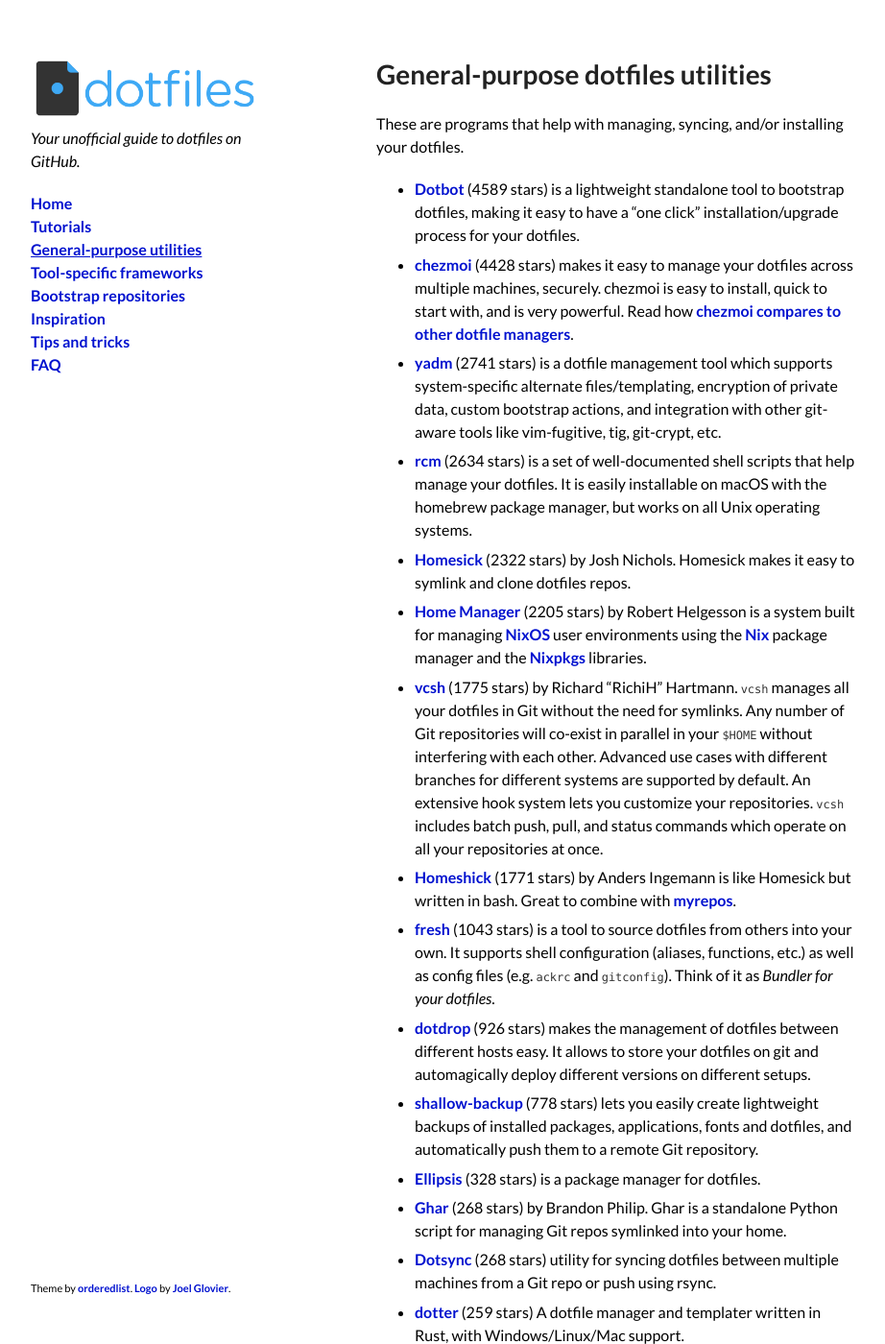
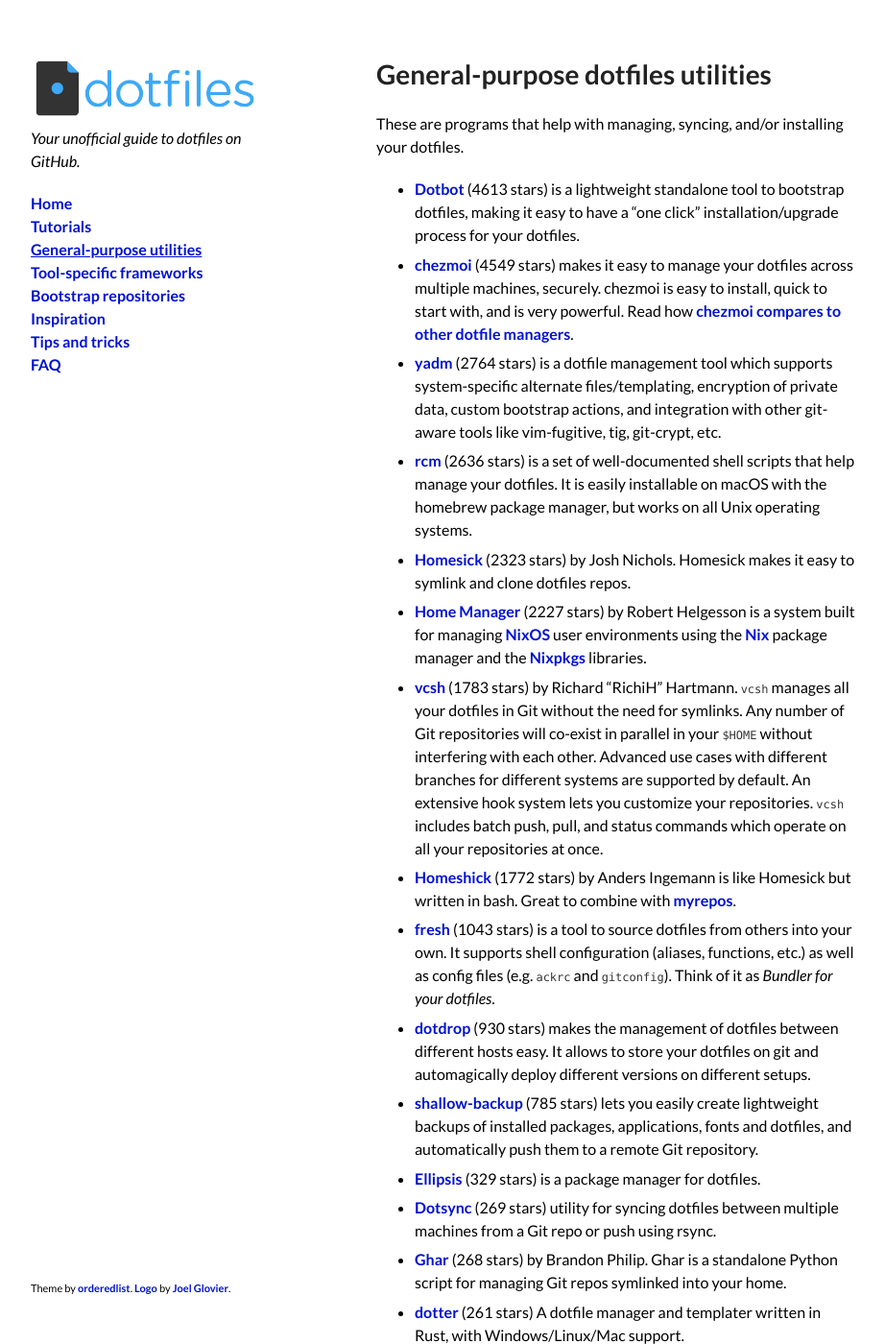
Before and after one commit to dotfiles/dotfiles.github.com, a Jekyll site: the page built from utilities.md, in a window 1280 px wide and 1400 px high. Shown: the whole window at 96% size, without its empty margins (178-1100 px from the left). Built offline with Jekyll 4.4.1, drawn with Linux system fonts in a browser that asks for light colours; comment, search, counter and statistics services are not loaded.

Commit message:
Update star counts

```diff
--- a/_data/utilities.yml
+++ b/_data/utilities.yml
@@ -7,14 +7,14 @@
 - forks: 11
   name: bashdot
   notes: is a minimalist dotfile management framework, written 100% in bash.
-  stars: 77
+  stars: 78
   url: https://github.com/bashdot/bashdot
-- forks: 240
+- forks: 247
   name: chezmoi
   notes: makes it easy to manage your dotfiles across multiple machines, securely.
     chezmoi is easy to install, quick to start with, and is very powerful. Read how
     [chezmoi compares to other dotfile managers](https://github.com/twpayne/chezmoi/blob/master/docs/COMPARISON.md).
-  stars: 4428
+  stars: 4549
   url: https://github.com/twpayne/chezmoi
 - forks: 3
   name: Bonclay
@@ -41,18 +41,18 @@
   notes: is a utility to manage your dotfiles, lightweight and simple.
   stars: 108
   url: https://github.com/justone/dfm
-- forks: 206
+- forks: 209
   name: Dotbot
   notes: is a lightweight standalone tool to bootstrap dotfiles, making it easy to
     have a "one click" installation/upgrade process for your dotfiles.
-  stars: 4589
+  stars: 4613
   url: https://github.com/anishathalye/dotbot
-- forks: 62
+- forks: 61
   name: dotdrop
   notes: makes the management of dotfiles between different hosts easy. It allows
     to store your dotfiles on git and automagically deploy different versions on different
     setups.
-  stars: 926
+  stars: 930
   url: https://github.com/deadc0de6/dotdrop
 - forks: 31
   name: dotfiler
@@ -94,7 +94,7 @@
   name: Dotsync
   notes: utility for syncing dotfiles between multiple machines from a Git repo or
     push using rsync.
-  stars: 268
+  stars: 269
   url: https://github.com/dotphiles/dotsync
 - forks: 13
   name: dotty
@@ -106,7 +106,7 @@
 - forks: 29
   name: Ellipsis
   notes: is a package manager for dotfiles.
-  stars: 328
+  stars: 329
   url: https://github.com/ellipsis/ellipsis
 - forks: 8
   name: exogenesis
@@ -139,14 +139,14 @@
     you. Homely also has a clever Automatic Cleanup feature and good tutorials.
   stars: 44
   url: https://github.com/phodge/homely
-- forks: 718
+- forks: 720
   name: Home Manager
   notes: by Robert Helgesson is a system built for managing [NixOS](https://nixos.org)
     user environments using the [Nix](https://nixos.org/nix/) package manager and
     the [Nixpkgs](https://nixos.org/nixpkgs/) libraries.
-  stars: 2205
+  stars: 2227
   url: https://github.com/rycee/home-manager
-- forks: 21
+- forks: 22
   name: Homemaker
   notes: by Alex Yatskov. Homemaker is a standalone tool written in Golang to manage
     both common and machine-specific dotfile settings. Homemaker can be configured
@@ -157,12 +157,12 @@
   name: Homeshick
   notes: by Anders Ingemann is like Homesick but written in bash. Great to combine
     with [myrepos](https://web.archive.org/web/20200904205236/https://waiting-for-dev.github.io/blog/2014/05/04/distributable-and-organized-dotfiles-with-homeshick-and-mr/).
-  stars: 1771
+  stars: 1772
   url: https://github.com/andsens/homeshick
 - forks: 125
   name: Homesick
   notes: by Josh Nichols. Homesick makes it easy to symlink and clone dotfiles repos.
-  stars: 2322
+  stars: 2323
   url: https://github.com/technicalpickles/homesick
 - name: myrepos
   notes: is a tool to manage all your version control repositories at once.
@@ -181,13 +181,13 @@
   notes: is a set of well-documented shell scripts that help manage your dotfiles.
     It is easily installable on macOS with the homebrew package manager, but works
     on all Unix operating systems.
-  stars: 2634
+  stars: 2636
   url: https://github.com/thoughtbot/rcm
-- forks: 104
+- forks: 106
   name: shallow-backup
   notes: lets you easily create lightweight backups of installed packages, applications,
     fonts and dotfiles, and automatically push them to a remote Git repository.
-  stars: 778
+  stars: 785
   url: https://github.com/alichtman/shallow-backup
 - forks: 11
   name: stowsh
@@ -207,14 +207,14 @@
     branches for different systems are supported by default. An extensive hook system
     lets you customize your repositories. `vcsh` includes batch push, pull, and status
     commands which operate on all your repositories at once.
-  stars: 1775
+  stars: 1783
   url: https://github.com/RichiH/vcsh
-- forks: 122
+- forks: 123
   name: yadm
   notes: is a dotfile management tool which supports system-specific alternate files/templating,
     encryption of private data, custom bootstrap actions, and integration with other
     git-aware tools like vim-fugitive, tig, git-crypt, etc.
-  stars: 2741
+  stars: 2764
   url: https://github.com/TheLocehiliosan/yadm
   website: https://yadm.io/
 - forks: 9
@@ -234,5 +234,5 @@
 - forks: 14
   name: dotter
   notes: A dotfile manager and templater written in Rust, with Windows/Linux/Mac support.
-  stars: 259
+  stars: 261
   url: https://github.com/SuperCuber/dotter
```
Also changed, not shown: _data/bootstrap.yml (+4 -4 lines), _data/frameworks.yml (+37 -37 lines), _data/inspiration.yml (+33 -33 lines).
